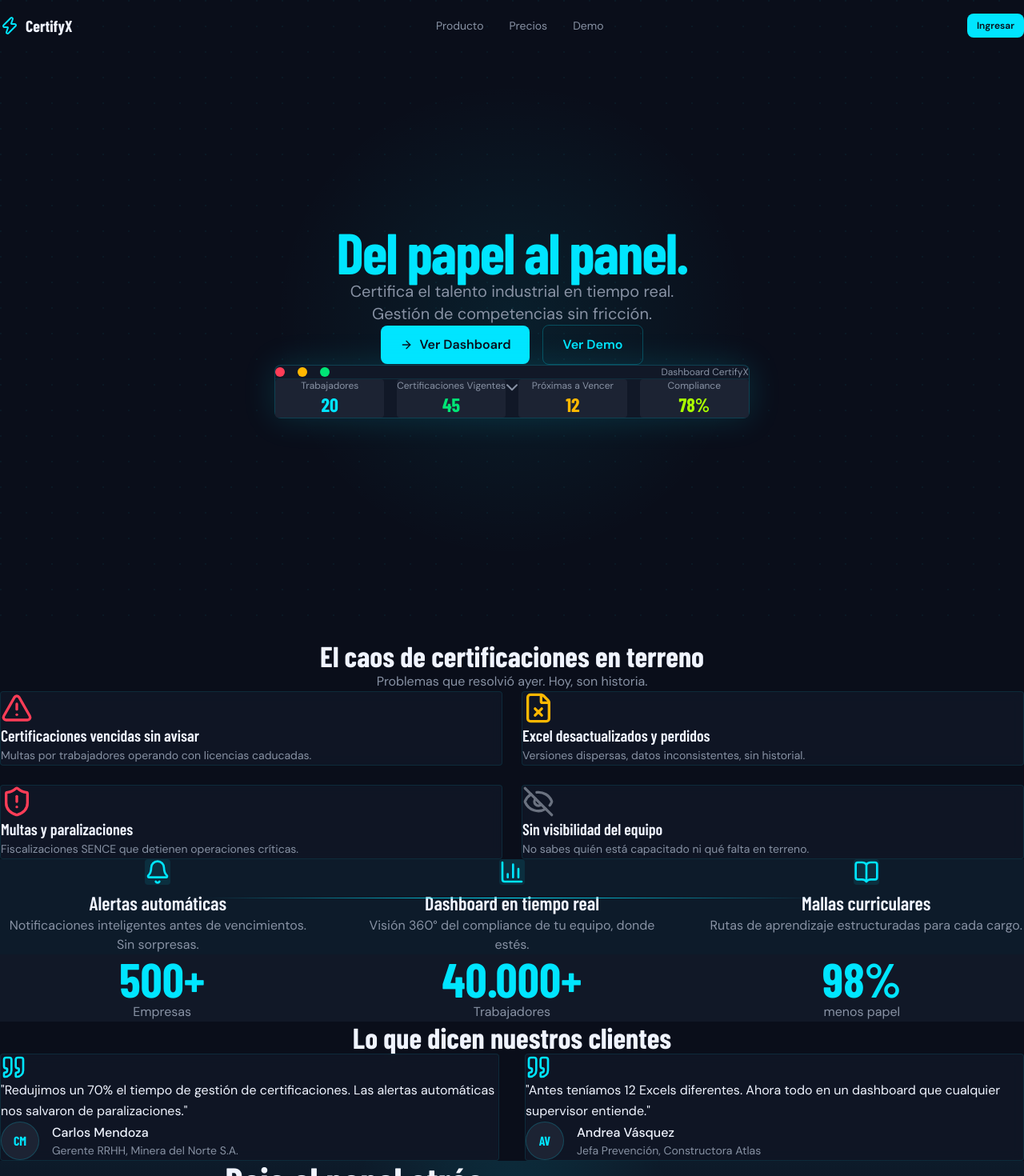
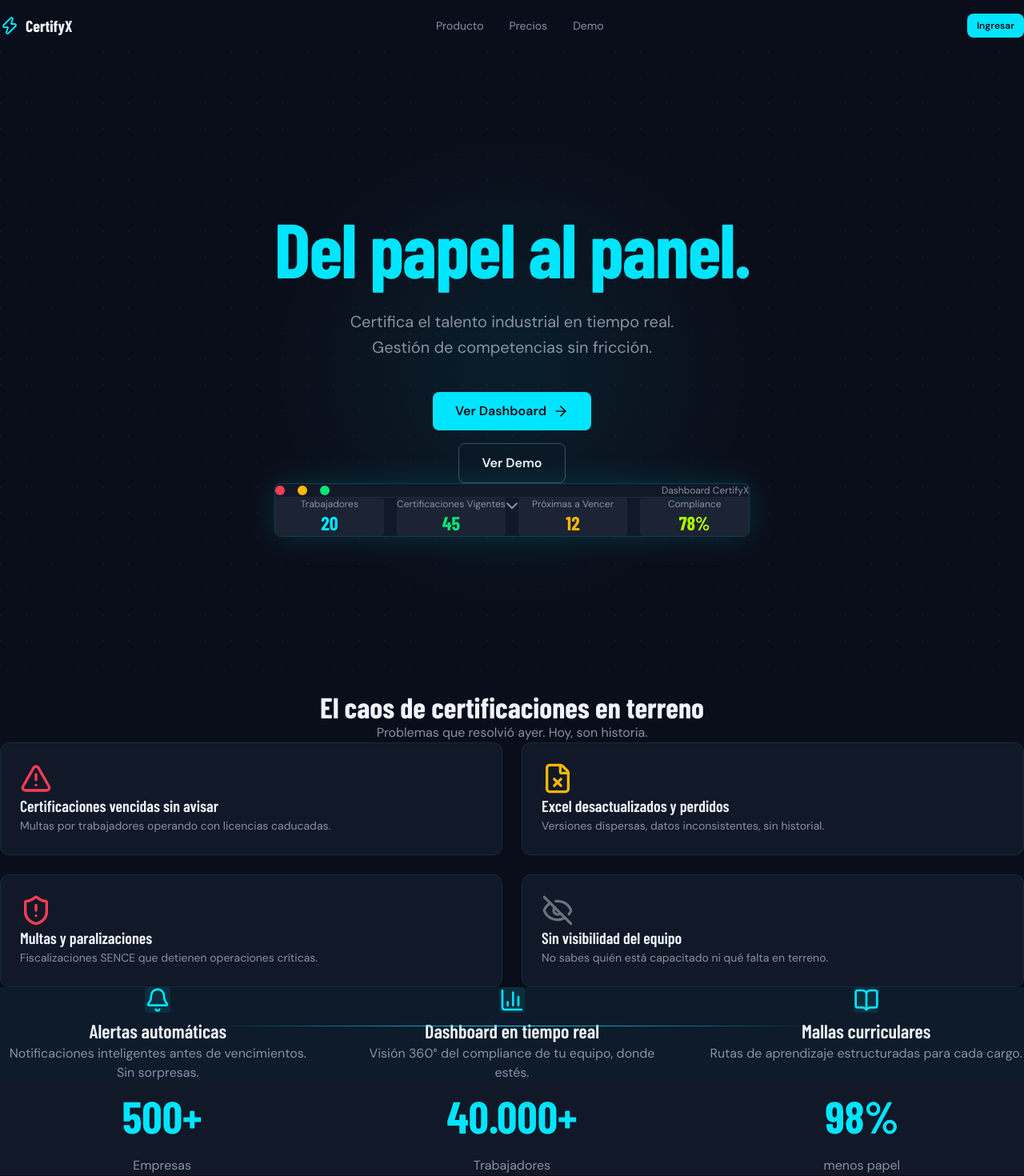
Before and after one commit to leandrodesignux-ux/Certify, a React (Vite) app: page / in a window 1280 px wide. Shown: the top 1470 px of the page at 80% size. Built offline with nearby package versions, Linux system fonts and the light colour scheme.

Commit message:
Fix Landing page: inline styles for hero, navbar, CTAs, cards, stats, testimonials

```diff
--- a/src/pages/Landing.tsx
+++ b/src/pages/Landing.tsx
@@ -34,11 +34,17 @@ function Navbar() {
       initial={{ y: -100 }}
       animate={{ y: 0 }}
       transition={{ duration: 0.5 }}
-      className={`fixed top-0 left-0 right-0 z-50 transition-all duration-300 ${
-        scrolled
-          ? 'bg-[#0A0E1A]/90 backdrop-blur-lg border-b border-[rgba(0,229,255,0.1)]'
-          : 'bg-transparent'
-      }`}
+      style={{
+        position: 'sticky',
+        top: 0,
+        left: 0,
+        right: 0,
+        zIndex: 50,
+        backdropFilter: scrolled ? 'blur(12px)' : 'none',
+        backgroundColor: scrolled ? 'rgba(10,14,26,0.85)' : 'transparent',
+        borderBottom: scrolled ? '1px solid rgba(0,229,255,0.1)' : 'none',
+        transition: 'all 0.3s ease',
+      }}
     >
       <div className="max-w-7xl mx-auto px-6 h-16 flex items-center justify-between">
         {/* Logo */}
@@ -83,9 +89,9 @@ function Hero() {
   const navigate = useNavigate();
 
   return (
-    <section className="relative min-h-screen flex items-center justify-center overflow-hidden">
+    <section style={{ position: 'relative', minHeight: '100vh', display: 'flex', alignItems: 'center', justifyContent: 'center', overflow: 'hidden', backgroundColor: '#0A0E1A' }}>
       {/* Background */}
-      <div className="absolute inset-0 bg-[#0A0E1A]">
+      <div style={{ position: 'absolute', inset: 0, backgroundColor: '#0A0E1A' }}>
         <div
           className="absolute inset-0 opacity-30"
           style={{
@@ -108,7 +114,14 @@ function Hero() {
           initial={{ opacity: 0, y: 30 }}
           animate={{ opacity: 1, y: 0 }}
           transition={{ duration: 0.8, delay: 0.2 }}
-          className="font-display text-6xl md:text-7xl font-bold text-[#00E5FF] tracking-tight"
+          style={{
+            fontFamily: '"Barlow Condensed", sans-serif',
+            fontSize: 'clamp(48px, 8vw, 96px)',
+            fontWeight: 700,
+            color: '#00E5FF',
+            lineHeight: 1.1,
+            letterSpacing: '-0.02em',
+          }}
         >
           Del papel al panel.
         </motion.h1>
@@ -118,7 +131,7 @@ function Hero() {
           initial={{ opacity: 0, y: 20 }}
           animate={{ opacity: 1, y: 0 }}
           transition={{ duration: 0.8, delay: 0.4 }}
-          className="mt-6 text-xl text-[#8892A4] max-w-2xl mx-auto"
+          style={{ marginTop: '24px', fontSize: '20px', color: '#8892A4', maxWidth: '672px', marginLeft: 'auto', marginRight: 'auto', lineHeight: 1.6 }}
         >
           Certifica el talento industrial en tiempo real.
           <br />
@@ -130,14 +143,40 @@ function Hero() {
           initial={{ opacity: 0, y: 20 }}
           animate={{ opacity: 1, y: 0 }}
           transition={{ duration: 0.8, delay: 0.6 }}
-          className="mt-10 flex flex-col sm:flex-row items-center justify-center gap-4"
+          style={{ marginTop: '40px', display: 'flex', flexDirection: 'column', alignItems: 'center', justifyContent: 'center', gap: '16px' }}
         >
-          <Button variant="primary" size="lg" icon={ArrowRight} onClick={() => navigate('/dashboard')}>
-            Ver Dashboard
-          </Button>
-          <Button variant="ghost" size="lg">
+          <button
+            onClick={() => navigate('/dashboard')}
+            style={{
+              backgroundColor: '#00E5FF',
+              color: '#0A0E1A',
+              padding: '12px 28px',
+              borderRadius: '8px',
+              fontWeight: 600,
+              border: 'none',
+              cursor: 'pointer',
+              fontSize: '16px',
+              display: 'flex',
+              alignItems: 'center',
+              gap: '8px',
+            }}
+          >
+            Ver Dashboard <ArrowRight style={{ width: '20px', height: '20px' }} />
+          </button>
+          <button
+            style={{
+              backgroundColor: 'transparent',
+              color: '#F0F4FF',
+              padding: '12px 28px',
+              borderRadius: '8px',
+              fontWeight: 600,
+              border: '1px solid rgba(240,244,255,0.25)',
+              cursor: 'pointer',
+              fontSize: '16px',
+            }}
+          >
             Ver Demo
-          </Button>
+          </button>
         </motion.div>
 
         {/* Mockup */}
@@ -255,7 +294,12 @@ function PainPoints() {
                 whileInView={{ opacity: 1, y: 0 }}
                 viewport={{ once: true }}
                 transition={{ duration: 0.5, delay: index * 0.1 }}
-                className="bg-[#111827]/80 backdrop-blur-sm border border-[rgba(0,229,255,0.1)] rounded-sm p-6 hover:border-[rgba(0,229,255,0.2)] transition-colors"
+                style={{
+                  backgroundColor: '#111827',
+                  border: '1px solid rgba(0,229,255,0.1)',
+                  borderRadius: '12px',
+                  padding: '24px',
+                }}
               >
                 <Icon className="w-10 h-10 mb-4" style={{ color: pain.color }} />
                 <h3 className="font-display text-xl font-semibold text-[#F0F4FF] mb-2">
@@ -346,10 +390,10 @@ function Stats() {
               whileInView={{ opacity: 1, scale: 1 }}
               viewport={{ once: true }}
               transition={{ duration: 0.5, delay: index * 0.1 }}
-              className="text-center"
+              style={{ textAlign: 'center' }}
             >
-              <p className="font-display text-6xl font-bold text-[#00E5FF]">{stat.value}</p>
-              <p className="mt-2 text-[#8892A4]">{stat.label}</p>
+              <p style={{ fontFamily: '"Barlow Condensed", sans-serif', fontSize: '56px', fontWeight: 700, color: '#00E5FF' }}>{stat.value}</p>
+              <p style={{ marginTop: '8px', color: '#8892A4' }}>{stat.label}</p>
             </motion.div>
           ))}
         </div>
@@ -397,19 +441,24 @@ function Testimonials() {
               whileInView={{ opacity: 1, y: 0 }}
               viewport={{ once: true }}
               transition={{ duration: 0.6, delay: index * 0.15 }}
-              className="bg-[#111827]/80 backdrop-blur-sm border border-[rgba(0,229,255,0.1)] rounded-sm p-8"
+              style={{
+                backgroundColor: '#1C2333',
+                border: '1px solid rgba(0,229,255,0.08)',
+                borderRadius: '12px',
+                padding: '24px',
+              }}
             >
-              <Quote className="w-8 h-8 text-[#00E5FF] mb-4" />
-              <p className="text-[#F0F4FF] leading-relaxed mb-6">"{testimonial.quote}"</p>
-              <div className="flex items-center gap-4">
-                <div className="w-12 h-12 rounded-full bg-[#1C2333] border border-[rgba(0,229,255,0.2)] flex items-center justify-center">
-                  <span className="font-display font-bold text-[#00E5FF]">
+              <Quote style={{ width: '32px', height: '32px', color: '#00E5FF', marginBottom: '16px' }} />
+              <p style={{ color: '#F0F4FF', lineHeight: 1.6, marginBottom: '24px' }}>"{testimonial.quote}"</p>
+              <div style={{ display: 'flex', alignItems: 'center', gap: '16px' }}>
+                <div style={{ width: '48px', height: '48px', borderRadius: '9999px', backgroundColor: '#1C2333', border: '1px solid rgba(0,229,255,0.2)', display: 'flex', alignItems: 'center', justifyContent: 'center' }}>
+                  <span style={{ fontFamily: '"Barlow Condensed", sans-serif', fontWeight: 700, color: '#00E5FF' }}>
                     {testimonial.initials}
                   </span>
                 </div>
                 <div>
-                  <p className="font-medium text-[#F0F4FF]">{testimonial.name}</p>
-                  <p className="text-sm text-[#8892A4]">
+                  <p style={{ fontWeight: 500, color: '#F0F4FF' }}>{testimonial.name}</p>
+                  <p style={{ fontSize: '14px', color: '#8892A4' }}>
                     {testimonial.role}, {testimonial.company}
                   </p>
                 </div>
```
